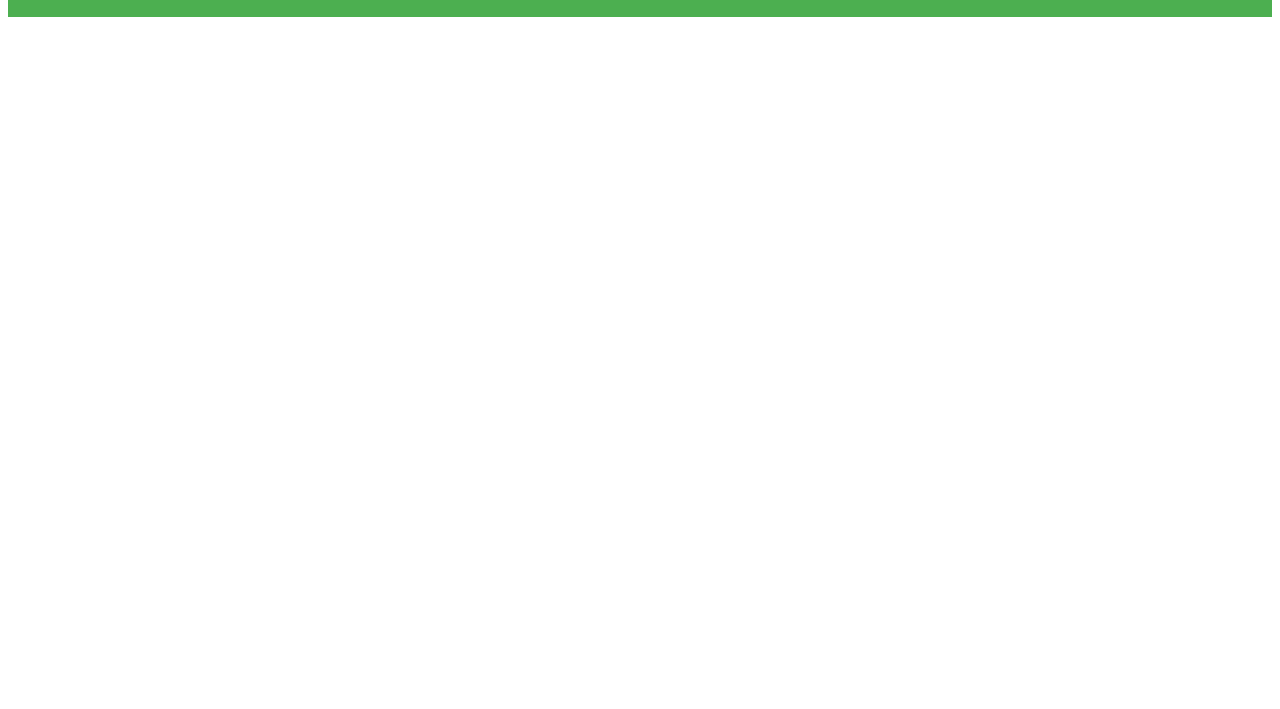
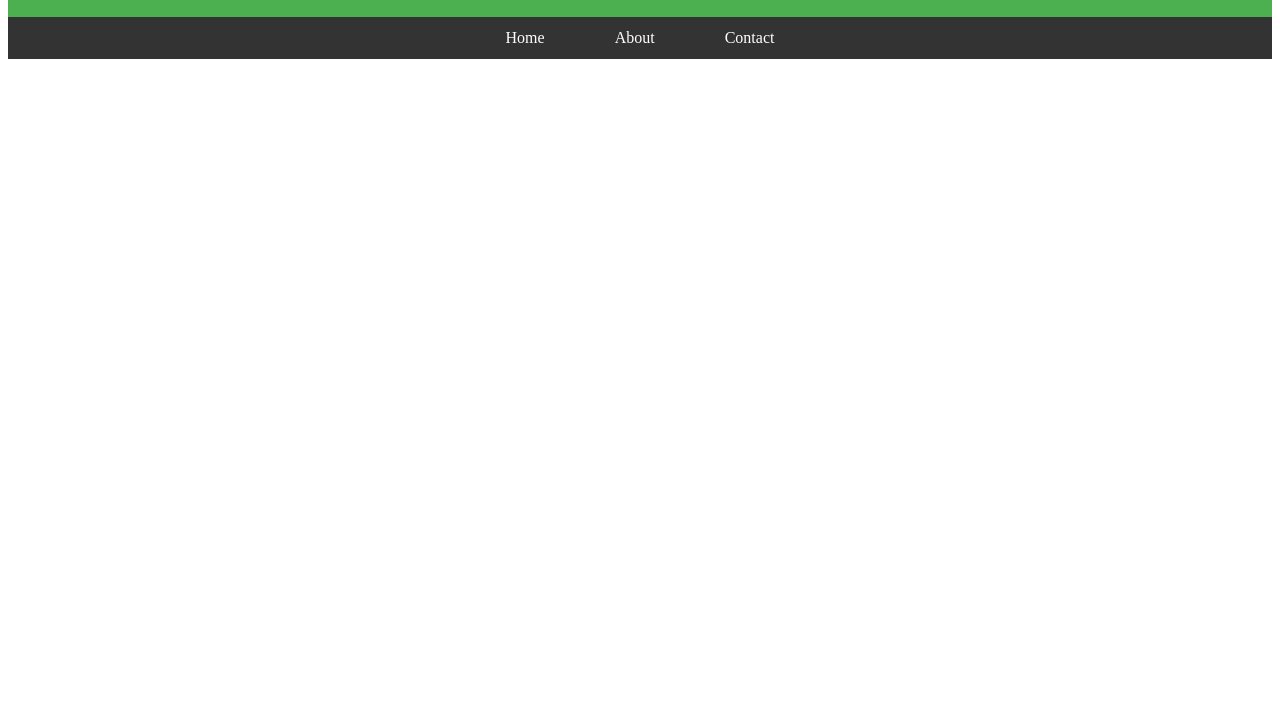
Before and after one commit to yarrowwatts/01-codepilot, a plain HTML site: page index.html in a window 1280 px wide. Shown: the part 91-800 px from the top of the page. Drawn offline with Linux system fonts and the light colour scheme.

Commit message:
Add navigation bar and styles to index.html and style.css

```diff
--- a/index.html
+++ b/index.html
@@ -8,6 +8,13 @@
 <header>
   <h1>Welcome to My Web Page</h1>
 </header>
+<nav>
+  <ul class="navbar">
+    <li><a href="#">Home</a></li>
+    <li><a href="#">About</a></li>
+    <li><a href="#">Contact</a></li>
+  </ul>
+</nav>
 <body>
 </body>
 </html>
--- a/style.css
+++ b/style.css
@@ -9,3 +9,33 @@ header {
   text-align: center;
   padding: 10px 0;
 }
+
+nav {
+  background-color: #333;
+}
+
+.navbar {
+  list-style-type: none;
+  margin: 0;
+  padding: 0;
+  display: flex;
+  justify-content: center;
+}
+
+.navbar li {
+  margin: 0 15px;
+}
+
+.navbar a {
+  display: block;
+  color: white;
+  text-decoration: none;
+  padding: 12px 20px;
+  border-radius: 4px;
+  transition: background 0.2s;
+}
+
+.navbar a:hover {
+  background-color: #4CAF50;
+  color: #fff;
+}
```
